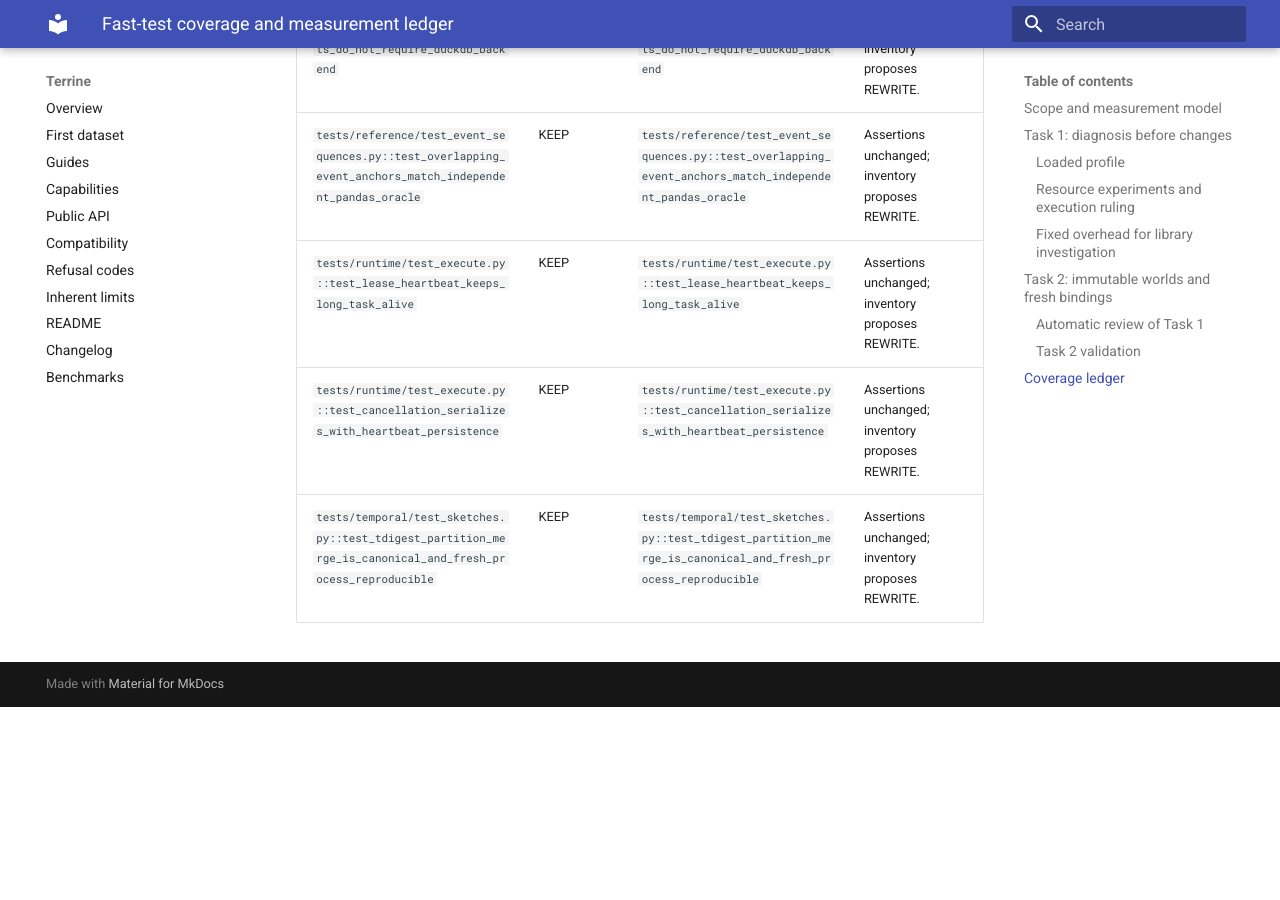
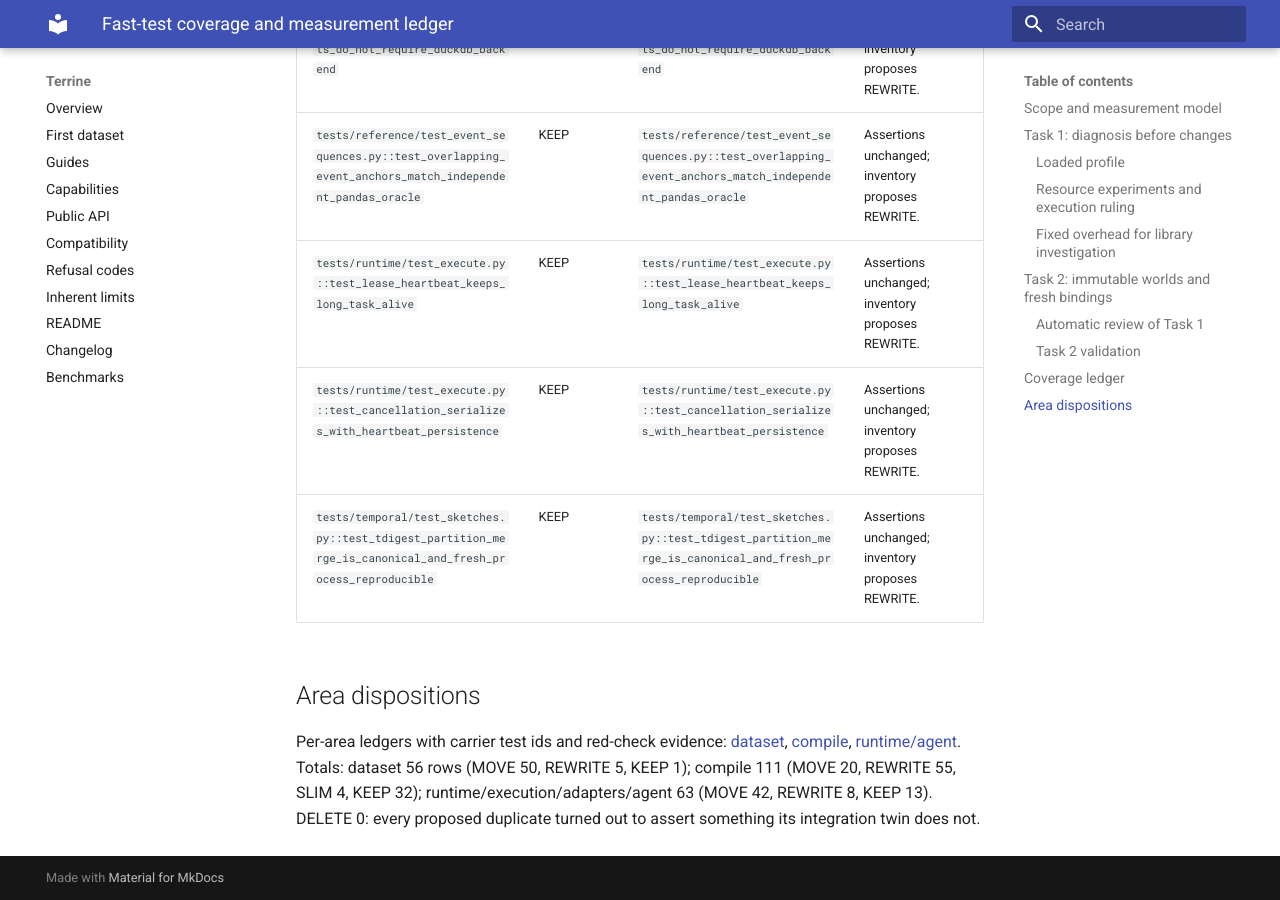
Before and after one commit to kylejcaron/terrine, an MkDocs documentation site: the page built from docs/superpowers/plans/2026-10-19-terrine-fast-tests-ledger.md, in a window 1280 px wide and 900 px high, scrolled down 36127 px. Built offline with MkDocs 1.6.1 and Material for MkDocs 9.7.7, drawn with Linux system fonts in a browser that asks for light colours; before the commit the page ends 36834 px from its top, so only the background shows below that.

```diff
--- a/docs/superpowers/plans/2026-10-19-terrine-fast-tests-ledger.md
+++ b/docs/superpowers/plans/2026-10-19-terrine-fast-tests-ledger.md
@@ -555,3 +555,7 @@
 | `tests/runtime/test_execute.py::test_lease_heartbeat_keeps_long_task_alive` | KEEP | `tests/runtime/test_execute.py::test_lease_heartbeat_keeps_long_task_alive` | Assertions unchanged; inventory proposes REWRITE. |
 | `tests/runtime/test_execute.py::test_cancellation_serializes_with_heartbeat_persistence` | KEEP | `tests/runtime/test_execute.py::test_cancellation_serializes_with_heartbeat_persistence` | Assertions unchanged; inventory proposes REWRITE. |
 | `tests/temporal/test_sketches.py::test_tdigest_partition_merge_is_canonical_and_fresh_process_reproducible` | KEEP | `tests/temporal/test_sketches.py::test_tdigest_partition_merge_is_canonical_and_fresh_process_reproducible` | Assertions unchanged; inventory proposes REWRITE. |
+
+## Area dispositions
+
+Per-area ledgers with carrier test ids and red-check evidence: [dataset](ledger-dataset.md), [compile](ledger-compile.md), [runtime/agent](ledger-runtime.md). Totals: dataset 56 rows (MOVE 50, REWRITE 5, KEEP 1); compile 111 (MOVE 20, REWRITE 55, SLIM 4, KEEP 32); runtime/execution/adapters/agent 63 (MOVE 42, REWRITE 8, KEEP 13). DELETE 0: every proposed duplicate turned out to assert something its integration twin does not.
```
Also changed, not shown: 1 other file.
